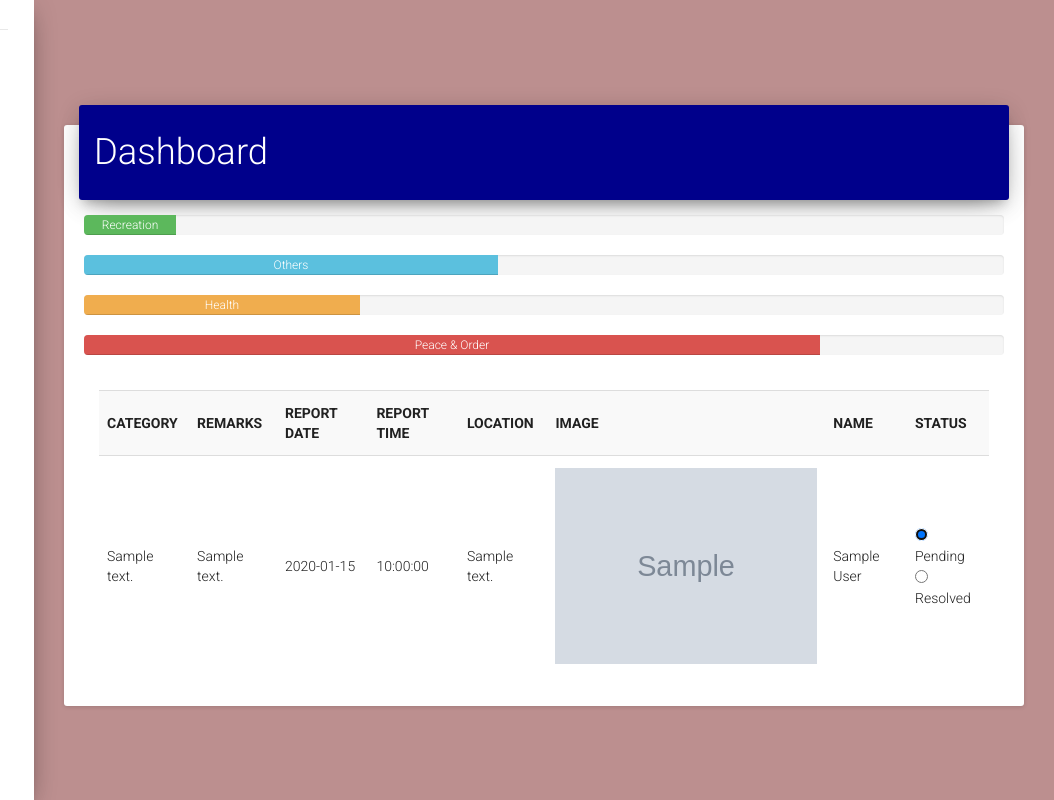
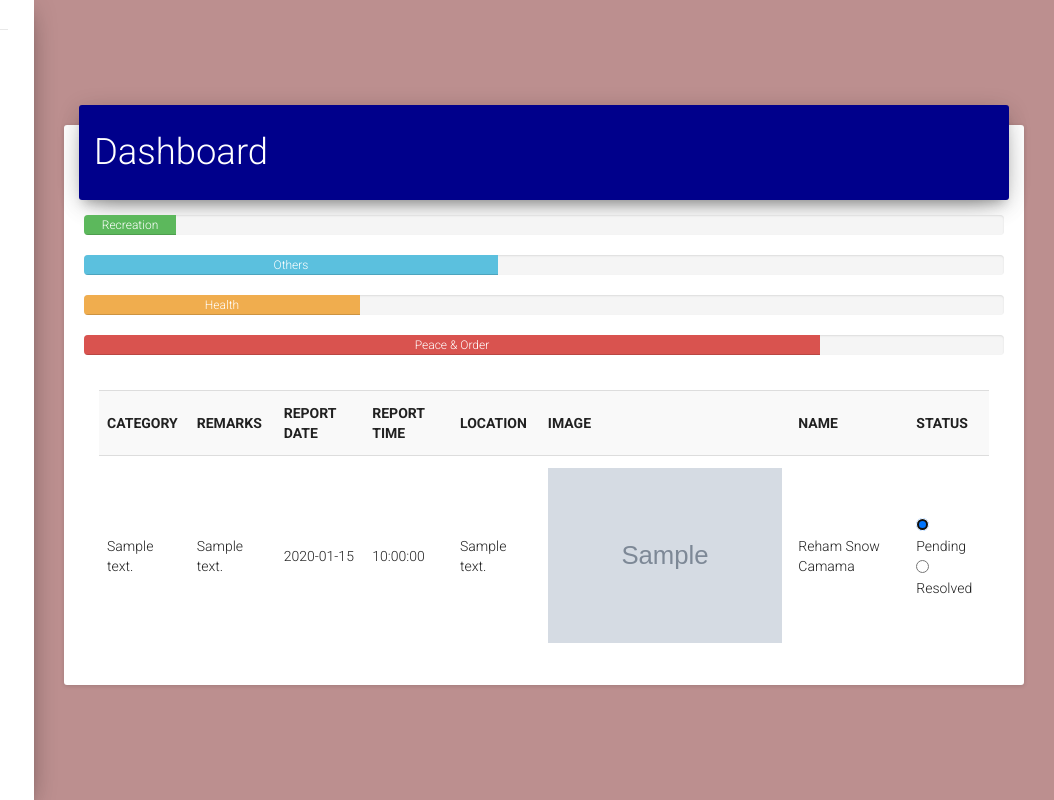
Before and after one commit to rehamsnow/magreport-web-, a Laravel app: page /dash in a window 1280 px wide. Shown: the whole page, without its empty margins (226-1280 px from the left). Run offline with Laravel 8, Linux system fonts and the light colour scheme; a user stored in the database is signed in; tables that the repository leaves empty hold one stand-in row (values such as "Sample post"); grey boxes marked "Sample" are stand-in pictures; settings files or empty folders that the repository lacks are supplied; some libraries are stand-ins or nearby versions.

Commit message:
dash reporter

```diff
--- a/lsapp/resources/views/dash.blade.php
+++ b/lsapp/resources/views/dash.blade.php
@@ -59,7 +59,8 @@
                         @if ($inc_reports->rep_img != "no_image.png")
                           <img style="width:100%" src="public/report_images/{{$inc_reports->rep_img}}"></td>
                         @endif
-                      <td>{{$inc_reports->user->user_fname}} {{$inc_reports->user->user_lname}}</td>
+                      <!--<td>{{$inc_reports->user->user_fname}} {{$inc_reports->user->user_lname}}</td> -->
+                      <td>Reham Snow Camama </td>
                       <td>
                             <input id="radioButton" type="radio" name="rep_status" value="Pending" checked="checked" required autofocus> Pending <br>
                             <input id="radioButton" type="radio" name="rep_status" value="Resolved" required autofocus> Resolved <br>
```
